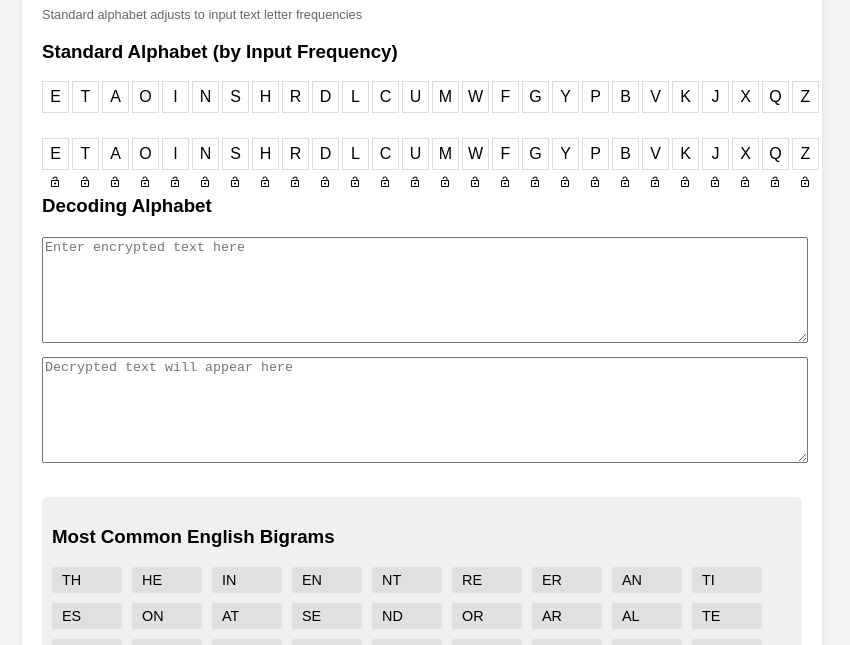
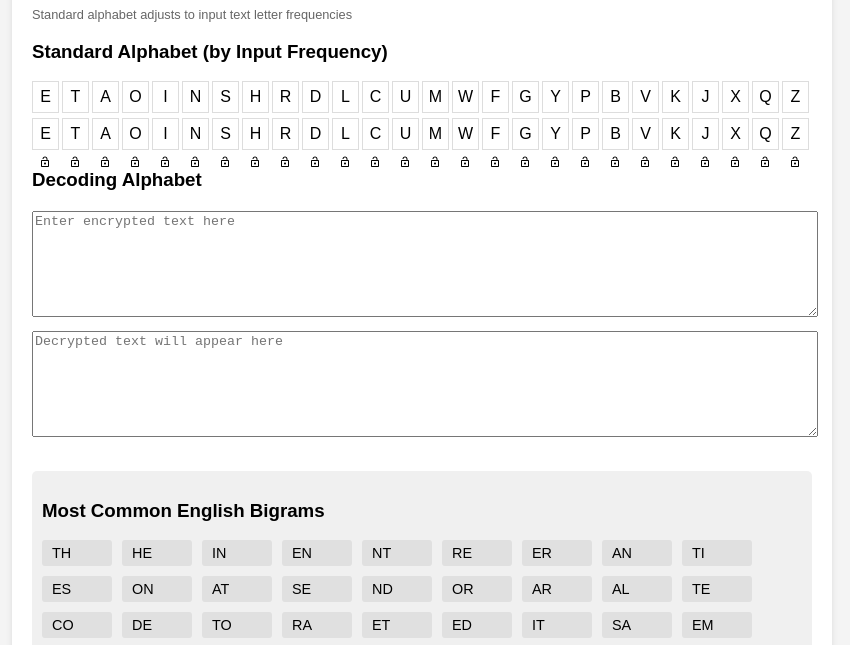
Before and after one commit to Odyhibit/monoalphabetic_cipher_tool, a plain HTML site: page index.html in a window 1280 px wide. Shown: the part 153-798 px from the top of the page, without its empty margins (218-1068 px from the left). Drawn offline with nearby package versions, Linux system fonts and the light colour scheme.

Commit message:
moved alphabets closer together.

```diff
--- a/index.html
+++ b/index.html
@@ -9,7 +9,7 @@
     <style>
         body {
             font-family: Arial, sans-serif;
-            max-width: 800px;
+            max-width: 820px;
             margin: 0 auto;
             padding: 20px;
             background-color: #f4f4f4;
@@ -26,7 +26,8 @@
         .alphabet-row {
             display: flex;
             gap: 5px;
-            margin-bottom: 25px; /* Increased to make room for lock icons */
+            margin: auto;
+            margin-bottom: 5px; /* Increased to make room for lock icons */
         }
         .alphabet-letter {
             width: 25px;
```
